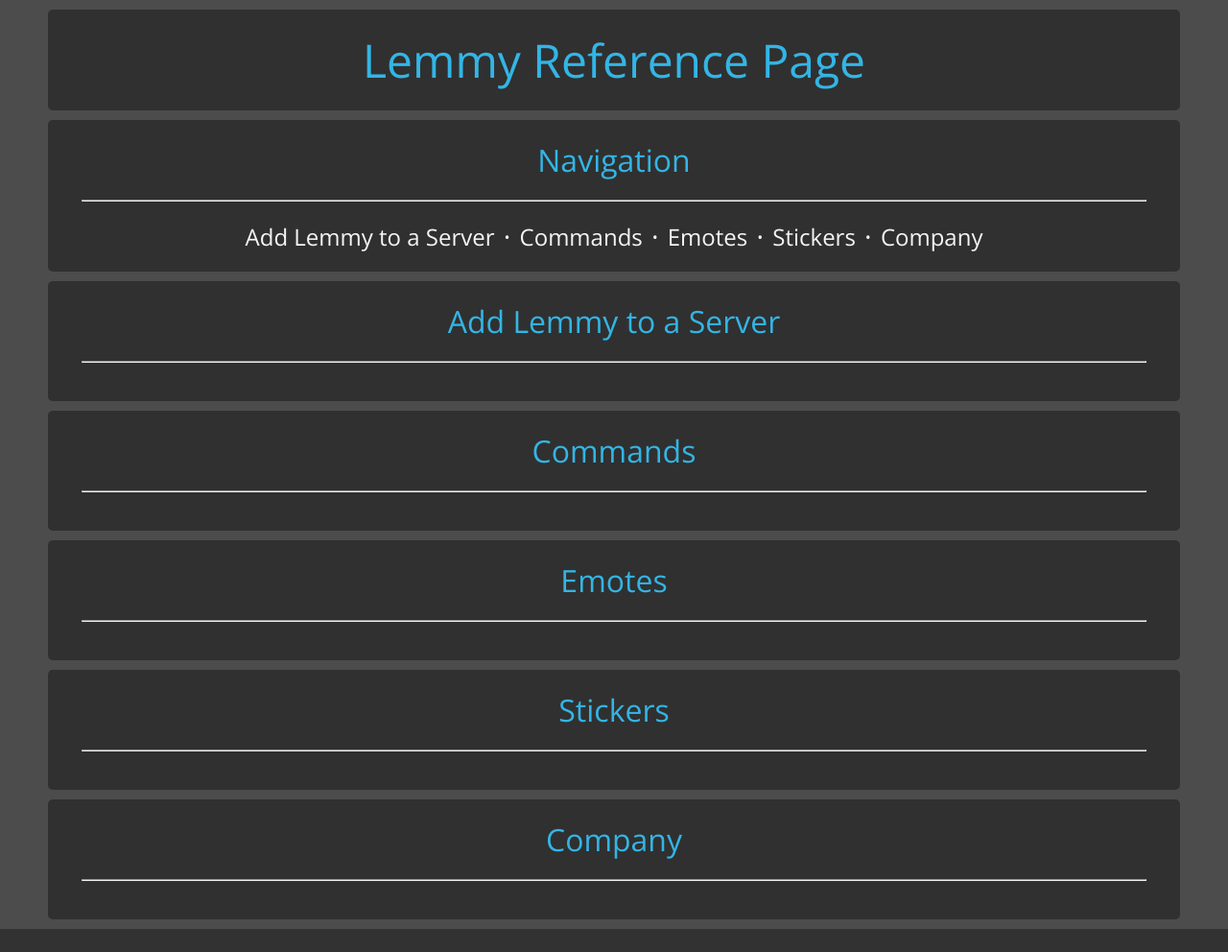
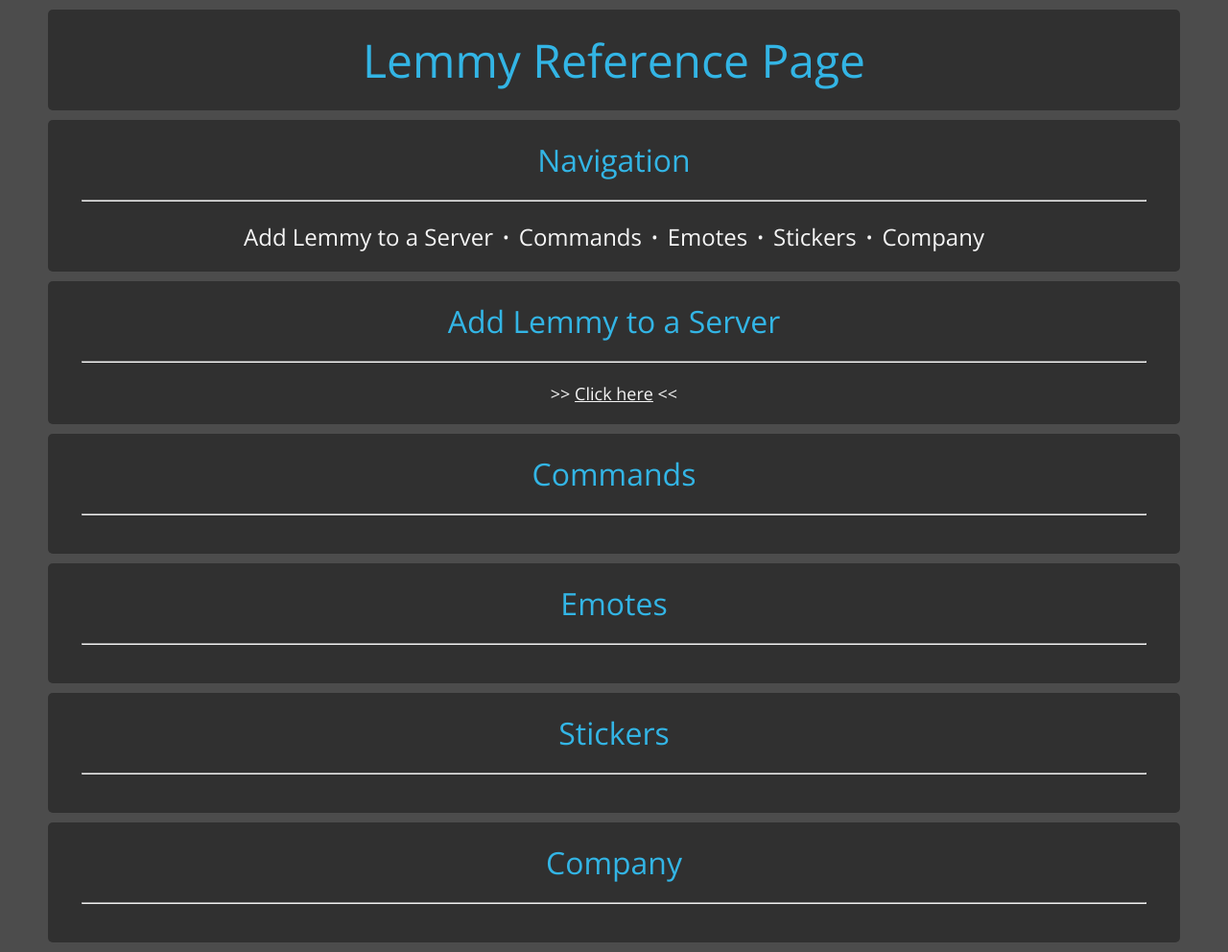
Before and after one commit to halbrd/lynq.me, a Flask app: page /lemmy/ in a window 1280 px wide. Shown: the whole page at 96% size. Before the commit the page ends 968 px from the top, so only its background shows below. Run offline with Flask 2, Linux system fonts and the light colour scheme.

Commit message:
/lemmy: implement add-lemmy section

```diff
--- a/static/css/lemmy.css
+++ b/static/css/lemmy.css
@@ -16,6 +16,10 @@ section {
     padding-right: 35px;
 
     margin: 10px;
+
+    /* text */
+    font-size: 18px;
+    text-align: center;
 }
 
 h1, h2 {
--- a/templates/lemmy/index.html
+++ b/templates/lemmy/index.html
@@ -30,7 +30,7 @@
     <section>
         <h2>Add Lemmy to a Server</h2>
         <hr>
-        <!--  -->
+        &gt;&gt; <a href="https://discordapp.com/oauth2/authorize?client_id=168168362654957569&scope=bot&permissions=0">Click here</a> &lt;&lt;
     </section>
     <a name="commands"></a>
     <section>
```
